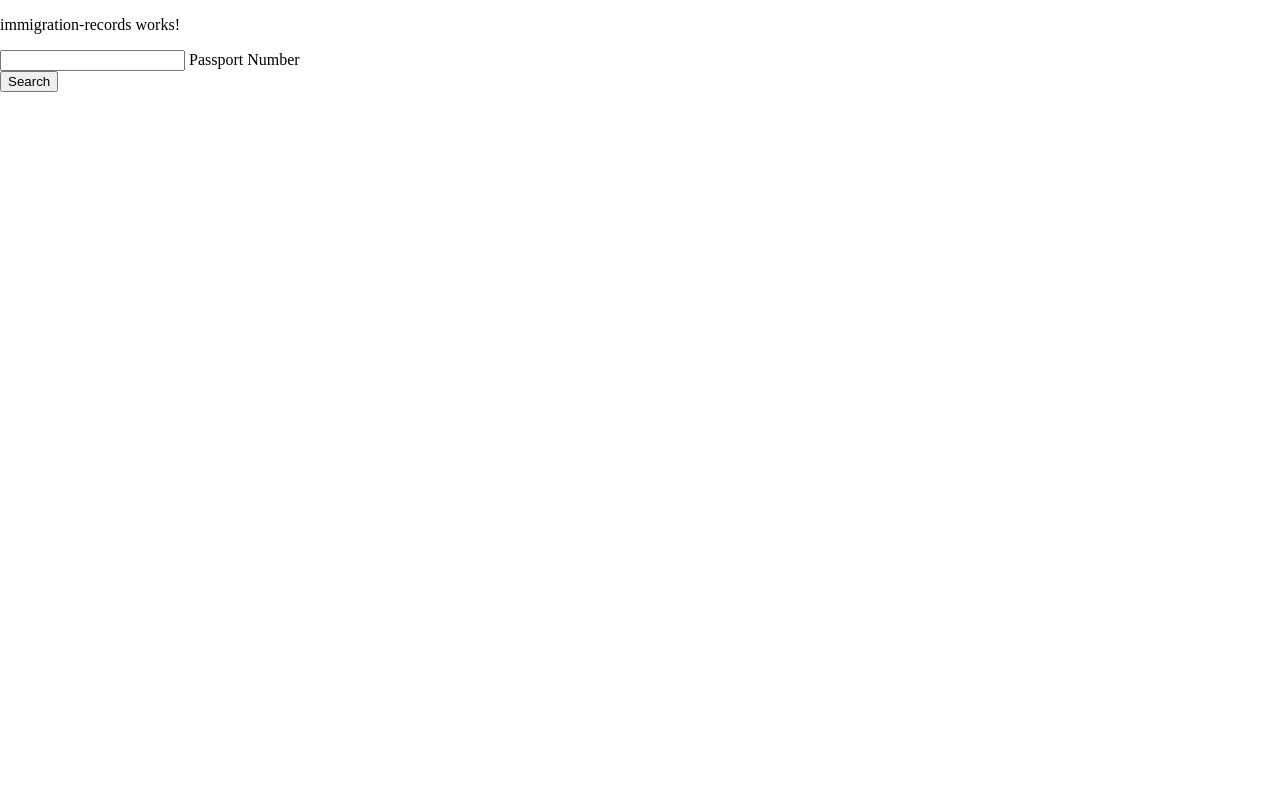
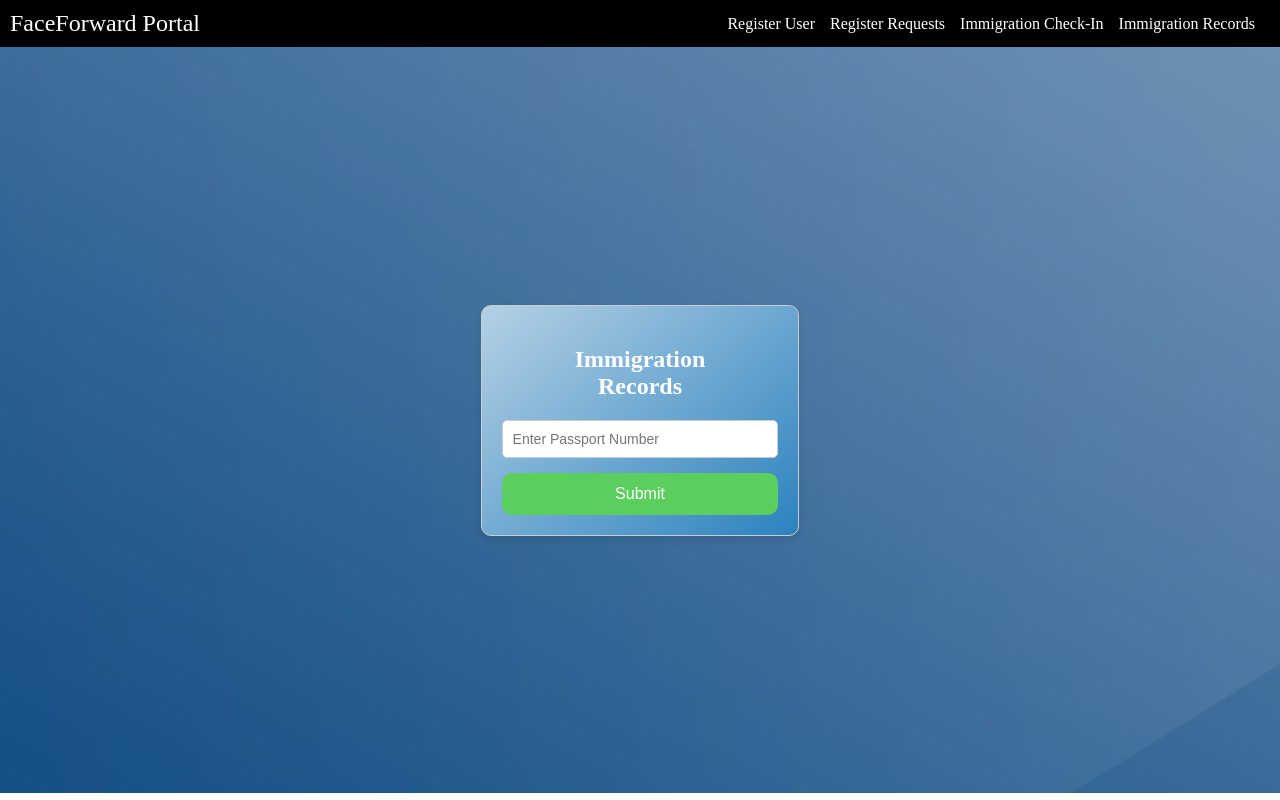
Before and after one commit to KawanJ/FaceForward_Project, an Angular app in the folder FaceForward_Portal/: page /immigration_records in a window 1280 px wide. Built offline with nearby package versions, Linux system fonts and the light colour scheme.

Commit message:
Immigration Records HTML-CSS Completed
EXTRAS
- Get Travel Records API bug fix (wasnt detecting missing id)
- Added fade in animation in immigration checkin

```diff
--- a/FaceForward_Portal/src/app/immigration-checkin/immigration-checkin.component.css
+++ b/FaceForward_Portal/src/app/immigration-checkin/immigration-checkin.component.css
@@ -22,6 +22,16 @@ body {
     text-align: center;
     max-width: 400px;
     box-shadow: 0 4px 8px rgba(0, 0, 0, 0.1);
+    animation: fadeIn 1s ease-in forwards;
+}
+
+@keyframes fadeIn {
+    from {
+        opacity: 0;
+    }
+    to {
+        opacity: 1;
+    }
 }
 
 .grayed-out {
--- a/FaceForward_Portal/src/app/immigration-checkin/immigration-checkin.component.ts
+++ b/FaceForward_Portal/src/app/immigration-checkin/immigration-checkin.component.ts
@@ -1,10 +1,9 @@
-import { Component,ViewEncapsulation  } from '@angular/core';
+import { Component } from '@angular/core';
 import { UserService } from '../services/user.service';
 import { ToastrService } from 'ngx-toastr';
 import { HttpErrorResponse } from '@angular/common/http';
 
 @Component({
-  // encapsulation: ViewEncapsulation.None,
   selector: 'app-immigration-checkin',
   templateUrl: './immigration-checkin.component.html',
   styleUrls: ['./immigration-checkin.component.css']
--- a/FaceForward_Portal/src/app/immigration-records/immigration-records.component.css
+++ b/FaceForward_Portal/src/app/immigration-records/immigration-records.component.css
@@ -0,0 +1,113 @@
+body {
+    margin: 0;
+    height: 93.3vh;
+    overflow: hidden;
+}
+
+.content {
+    margin: 0;
+    height: 93.3vh;
+    /* width: 100vw; */
+    display: flex;
+    align-items: center;
+    justify-content: center;
+    transition: background-color 0.5s ease-in-out;
+}
+
+.container {
+    background: linear-gradient(320deg, #2c82bf, rgb(180, 209, 229));
+    border: 1px solid #ccc;
+    border-radius: 10px;
+    padding: 20px;
+    text-align: center;
+    max-width: 400px;
+    box-shadow: 0 4px 8px rgba(0, 0, 0, 0.1);
+}
+
+input {
+    width: calc(100% - 22px);
+    margin-bottom: 15px;
+    padding: 10px;
+    border: 1px solid #ccc;
+    border-radius: 5px;
+    font-size: 14px;
+}
+
+.container button {
+    background-color: #5bce5d;
+    width: 100%;
+    border-radius: 10px;
+    color: #fff;
+    border: none;
+    cursor: pointer;
+    padding: 12px;
+    font-size: 16px;
+}
+
+button:hover {
+    background-color: #4caf50; /* Darker color on hover */
+}
+
+button:active {
+    background-color: #419e41; /* Even darker color on click */
+}
+
+.records{
+    width: 100vh;
+}
+
+.records button {
+    background-color: #5bce5d;
+    border-radius: 10px;
+    color: #fff;
+    border: none;
+    cursor: pointer;
+    margin-top: 10px;
+    padding: 10px;
+    font-size: 12px;
+}
+
+.user-records-table {
+    width: 100%;
+    border-collapse: collapse;
+}
+
+.user-record {
+    background-color: #ffffff;
+    box-shadow: 0 2px 4px rgba(0, 0, 0, 0.1);
+    transition: box-shadow 0.3s ease-in-out;
+}
+
+.user-record:hover {
+    box-shadow: 0 4px 8px rgba(0, 0, 0, 0.2);
+}
+
+.user-records-table th {
+    padding: 8px;
+    font-size: 18px;
+    text-align: center;
+    border: 1px solid #dddddd;
+    background-color: #060147;
+    color: #fff;
+}
+
+.user-records-table td {
+    padding: 8px;
+    font-size: 14px;
+    text-align: center;
+    border: 1px solid #dddddd;
+}
+
+.fade-in {
+    opacity: 0;
+    animation: fadeIn 1s ease-in forwards;
+}
+
+@keyframes fadeIn {
+    from {
+        opacity: 0;
+    }
+    to {
+        opacity: 1;
+    }
+}
--- a/FaceForward_Portal/src/app/immigration-records/immigration-records.component.html
+++ b/FaceForward_Portal/src/app/immigration-records/immigration-records.component.html
@@ -1,4 +1,32 @@
-<p>immigration-records works!</p>
-
-<input type="text" [(ngModel)] = "id"> Passport Number <br>
-<button (click)="getUserData()">Search</button>
+<app-nav-bar></app-nav-bar>
+<body [ngStyle]="{ 'background-image':  'url(assets/bg.jpg)' } ">
+    <div class="content">
+        <div *ngIf="!showRecord" class="container" [ngClass]="{'fade-in': !showRecord}">
+            <h2 style="margin-bottom: 20px; color: white;">Immigration <br> Records</h2>
+            <input type="text" [(ngModel)]="passportID" placeholder="Enter Passport Number" (keyup.enter)="getUserData()">
+            <button (click)="getUserData()">Submit</button>
+        </div>
+        <div *ngIf="showRecord"  class="records" [ngClass]="{'fade-in': showRecord}">
+            <h2 style="margin-bottom: 20px; color: white;">Travel Records</h2>
+            <table class="user-records-table">
+                <thead>
+                    <tr>
+                        <th>Index</th>
+                        <th>Airport</th>
+                        <th>Date</th>
+                        <th>Time</th>
+                    </tr>
+                </thead>
+                <tbody>
+                    <tr *ngFor="let record of userRecords; let i = index" class="user-record">
+                        <td>{{ i + 1 }}</td>
+                        <td>{{ record.Airport }}</td>
+                        <td>{{ record.Date }}</td>
+                        <td>{{ record.Time }}</td>
+                    </tr>
+                </tbody>
+            </table>
+            <button (click)="goBack()">Back</button>
+        </div>
+    </div>
+</body>
--- a/FaceForward_Portal/src/app/immigration-records/immigration-records.component.ts
+++ b/FaceForward_Portal/src/app/immigration-records/immigration-records.component.ts
@@ -1,5 +1,7 @@
 import { Component } from '@angular/core';
 import { UserService } from '../services/user.service';
+import { ToastrService } from 'ngx-toastr';
+import { HttpErrorResponse } from '@angular/common/http';
 
 @Component({
   selector: 'app-immigration-records',
@@ -8,19 +10,33 @@ import { UserService } from '../services/user.service';
 })
 export class ImmigrationRecordsComponent {
 
-  constructor(private userService:UserService){}
+  constructor(private toastr: ToastrService, private userService:UserService){}
 
-  id = ""
-  user = null
+  passportID = "";
+  userRecords = null;
+  showRecord: boolean = false;
 
   async getUserData() {
     try {
-      const res = await this.userService.getUser(this.id).toPromise()
-      this.user = res["Travel_History"]
-      console.log(this.user)
+      const res = await this.userService.getUser(this.passportID).toPromise();
+      if(res["Travel_History"].length == 0) {
+        this.toastr.warning('Travel Records Empty');
+      }
+      this.userRecords = res["Travel_History"].reverse();
+      this.showRecord = true;
+      this.toastr.success(':D', 'Data Fetched Successfully!!');
     }
     catch (error) {
+      if(error instanceof HttpErrorResponse) {
+        this.toastr.error('Please Try again', error.error.error);
+      }
       console.log(error)
     }
   }
+
+  goBack() {
+    this.showRecord = false;
+    this.passportID = "";
+    this.userRecords = null;
+  }
 }
```
Also changed, not shown: 1 other file (tests, documents, lock files or other folders).
